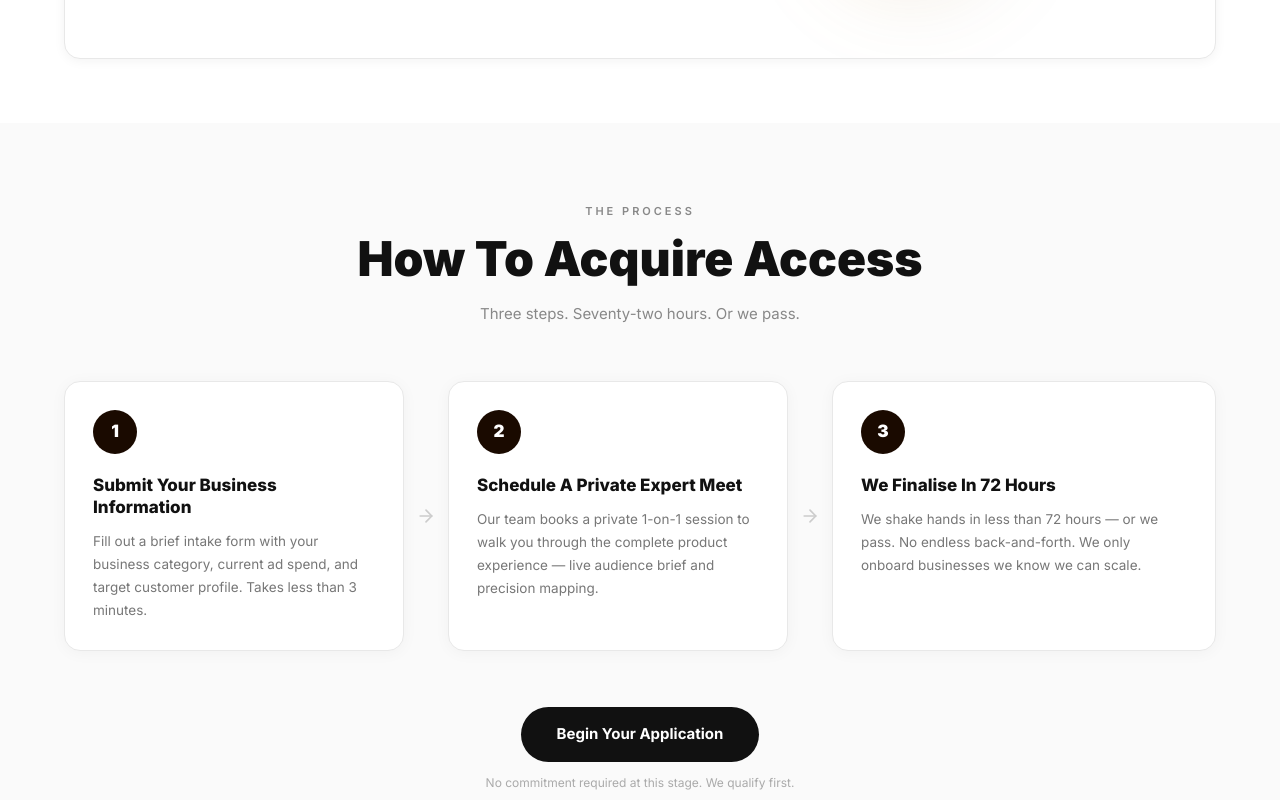
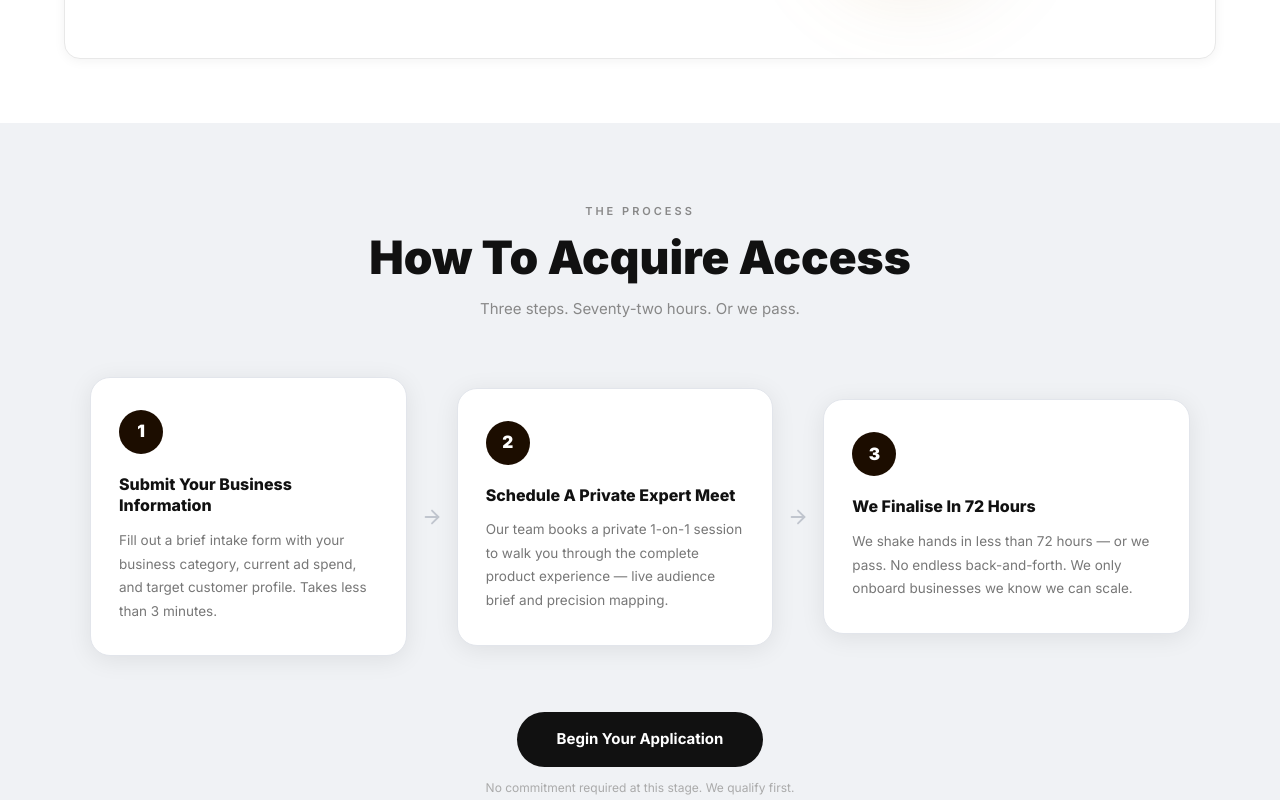
Before and after one commit to adishshah29-eng/native-lookalike-audiance, a React (Vite) app: page / in a window 1280 px wide. Shown: the part 2420-3220 px from the top of the page. Built offline with nearby package versions, Linux system fonts and the light colour scheme.

Commit message:
Changes of hero

```diff
--- a/src/app/components/HowToAcquire.tsx
+++ b/src/app/components/HowToAcquire.tsx
@@ -24,134 +24,168 @@ const steps = [
 
 export function HowToAcquire() {
   return (
-    <section className="bg-[#FAFAFA] py-20 px-6">
-      <div className="max-w-6xl mx-auto">
+    <section style={{ background: '#F0F2F5', padding: '80px 24px' }}>
+      <div style={{ maxWidth: '1100px', margin: '0 auto' }}>
 
-        {/* Eyebrow + Heading + Subheading */}
+        {/* Heading block */}
         <motion.div
           initial={{ opacity: 0, y: 20 }}
           whileInView={{ opacity: 1, y: 0 }}
           viewport={{ once: true }}
           transition={{ duration: 0.5 }}
-          className="text-center mb-14"
+          style={{ textAlign: 'center', marginBottom: '56px' }}
         >
-          <p
-            className="mb-3"
-            style={{
+          <p style={{
             fontSize: '11px',
             fontWeight: 600,
-              color: '#888888',
+            color: '#888',
             letterSpacing: '3px',
             textTransform: 'uppercase',
-            }}
-          >
+            marginBottom: '12px',
+          }}>
             THE PROCESS
           </p>
-          <h2
-            className="mb-4"
-            style={{
-              fontSize: 'clamp(30px, 4vw, 48px)',
+          <h2 style={{
+            fontSize: 'clamp(28px, 4vw, 46px)',
             fontWeight: 900,
-              color: '#111111',
+            color: '#111',
             lineHeight: 1.15,
-            }}
-          >
+            marginBottom: '14px',
+          }}>
             How To Acquire Access
           </h2>
-          <p
-            className="mx-auto"
-            style={{
+          <p style={{
             fontSize: '15px',
-              color: '#888888',
-              maxWidth: '440px',
-            }}
-          >
+            color: '#888',
+            maxWidth: '420px',
+            margin: '0 auto',
+          }}>
             Three steps. Seventy-two hours. Or we pass.
           </p>
         </motion.div>
 
-        {/* Cards Row */}
-        <div className="flex flex-col md:flex-row items-stretch gap-0 md:gap-0">
+        {/* Cards + Arrows row */}
+        <div style={{
+          display: 'flex',
+          flexDirection: 'row',
+          alignItems: 'center',
+          gap: '0',
+          flexWrap: 'wrap',
+        }}>
           {steps.map((step, index) => (
-            <div key={step.number} className="flex items-stretch flex-1 min-w-0">
-
+            <div
+              key={step.number}
+              style={{
+                display: 'flex',
+                alignItems: 'center',
+                flex: '1 1 220px',
+                minWidth: '0',
+              }}
+            >
               {/* Card */}
               <motion.div
                 initial={{ opacity: 0, y: 30 }}
                 whileInView={{ opacity: 1, y: 0 }}
                 viewport={{ once: true }}
                 transition={{ duration: 0.5, delay: index * 0.15 }}
-                className="flex-1 bg-white border border-[#E8E8E8] rounded-2xl p-7 flex flex-col relative"
                 style={{
-                  boxShadow: '0 2px 16px 0 rgba(0,0,0,0.04)',
+                  flex: 1,
+                  background: '#FFFFFF',
+                  border: '1.5px solid #E2E5EB',
+                  borderRadius: '20px',
+                  padding: '32px 28px',
+                  display: 'flex',
+                  flexDirection: 'column',
+                  alignItems: 'flex-start',
+                  boxShadow: '0 4px 24px rgba(0, 0, 0, 0.08)',
+                  minHeight: '220px',
                 }}
               >
-                {/* Numbered circle — top left */}
-                <div
-                  className="w-11 h-11 rounded-full flex items-center justify-center text-white font-black text-[17px] mb-5 flex-shrink-0"
-                  style={{ background: '#1a0a00' }}
-                >
+                {/* Number circle */}
+                <div style={{
+                  width: '44px',
+                  height: '44px',
+                  borderRadius: '50%',
+                  background: '#1C0D00',
+                  display: 'flex',
+                  alignItems: 'center',
+                  justifyContent: 'center',
+                  color: '#fff',
+                  fontWeight: 900,
+                  fontSize: '17px',
+                  marginBottom: '20px',
+                  flexShrink: 0,
+                }}>
                   {step.number}
                 </div>
 
                 {/* Title */}
-                <h3
-                  className="mb-3"
-                  style={{
-                    fontSize: '17px',
+                <h3 style={{
+                  fontSize: '16px',
                   fontWeight: 800,
-                    color: '#111111',
-                    lineHeight: 1.3,
-                  }}
-                >
+                  color: '#111',
+                  lineHeight: 1.35,
+                  marginBottom: '12px',
+                }}>
                   {step.title}
                 </h3>
 
                 {/* Description */}
-                <p
-                  style={{
+                <p style={{
                   fontSize: '13.5px',
-                    color: '#777777',
-                    lineHeight: 1.7,
-                  }}
-                >
+                  color: '#777',
+                  lineHeight: 1.75,
+                  margin: 0,
+                }}>
                   {step.description}
                 </p>
               </motion.div>
 
-              {/* Arrow connector — between cards, desktop only */}
+              {/* Arrow between cards */}
               {index < steps.length - 1 && (
-                <div className="hidden md:flex items-center justify-center px-3 flex-shrink-0">
-                  <ArrowRight
-                    style={{ color: '#CCCCCC', width: '20px', height: '20px' }}
-                  />
+                <div style={{
+                  display: 'flex',
+                  alignItems: 'center',
+                  justifyContent: 'center',
+                  padding: '0 14px',
+                  flexShrink: 0,
+                }}>
+                  <ArrowRight style={{ color: '#C0C5CE', width: '22px', height: '22px' }} />
                 </div>
               )}
             </div>
           ))}
         </div>
 
-        {/* Bottom CTA Strip */}
+        {/* CTA */}
         <motion.div
           initial={{ opacity: 0, y: 20 }}
           whileInView={{ opacity: 1, y: 0 }}
           viewport={{ once: true }}
           transition={{ duration: 0.5, delay: 0.5 }}
-          className="mt-14 flex flex-col items-center"
+          style={{ marginTop: '56px', display: 'flex', flexDirection: 'column', alignItems: 'center' }}
         >
           <button
-            className="bg-[#111111] text-white px-9 py-4 rounded-full font-bold hover:bg-black transition-colors cursor-pointer"
-            style={{ fontSize: '15px' }}
+            style={{
+              background: '#111',
+              color: '#fff',
+              padding: '16px 40px',
+              borderRadius: '9999px',
+              fontWeight: 700,
+              fontSize: '15px',
+              border: 'none',
+              cursor: 'pointer',
+              transition: 'background 0.2s',
+            }}
+            onMouseOver={e => (e.currentTarget.style.background = '#000')}
+            onMouseOut={e => (e.currentTarget.style.background = '#111')}
             onClick={() =>
               document.getElementById('contact')?.scrollIntoView({ behavior: 'smooth' })
             }
           >
             Begin Your Application
           </button>
-          <p
-            className="mt-3 text-center"
-            style={{ fontSize: '12px', color: '#AAAAAA' }}
-          >
+          <p style={{ fontSize: '12px', color: '#AAAAAA', marginTop: '12px', textAlign: 'center' }}>
             No commitment required at this stage. We qualify first.
           </p>
         </motion.div>
```
Lines whose indentation alone changed are shown as unchanged.
